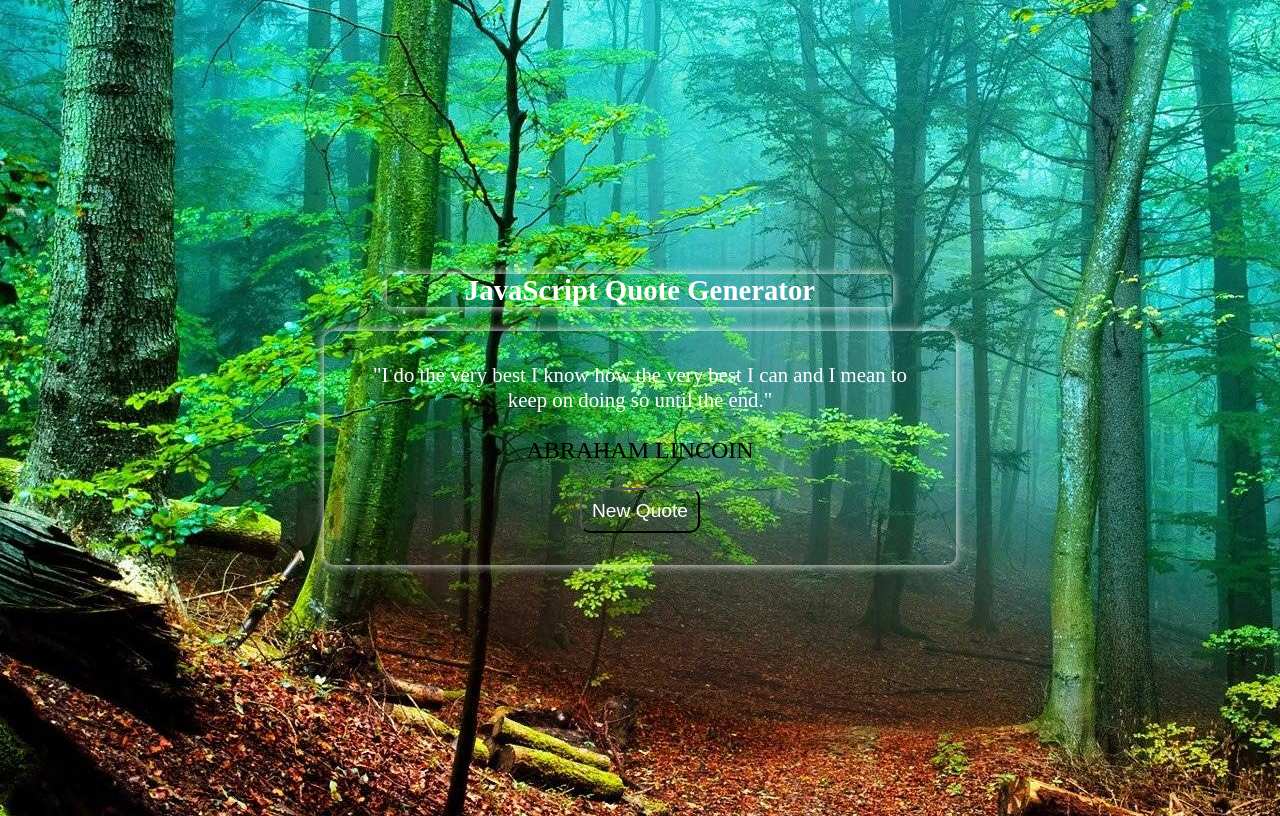
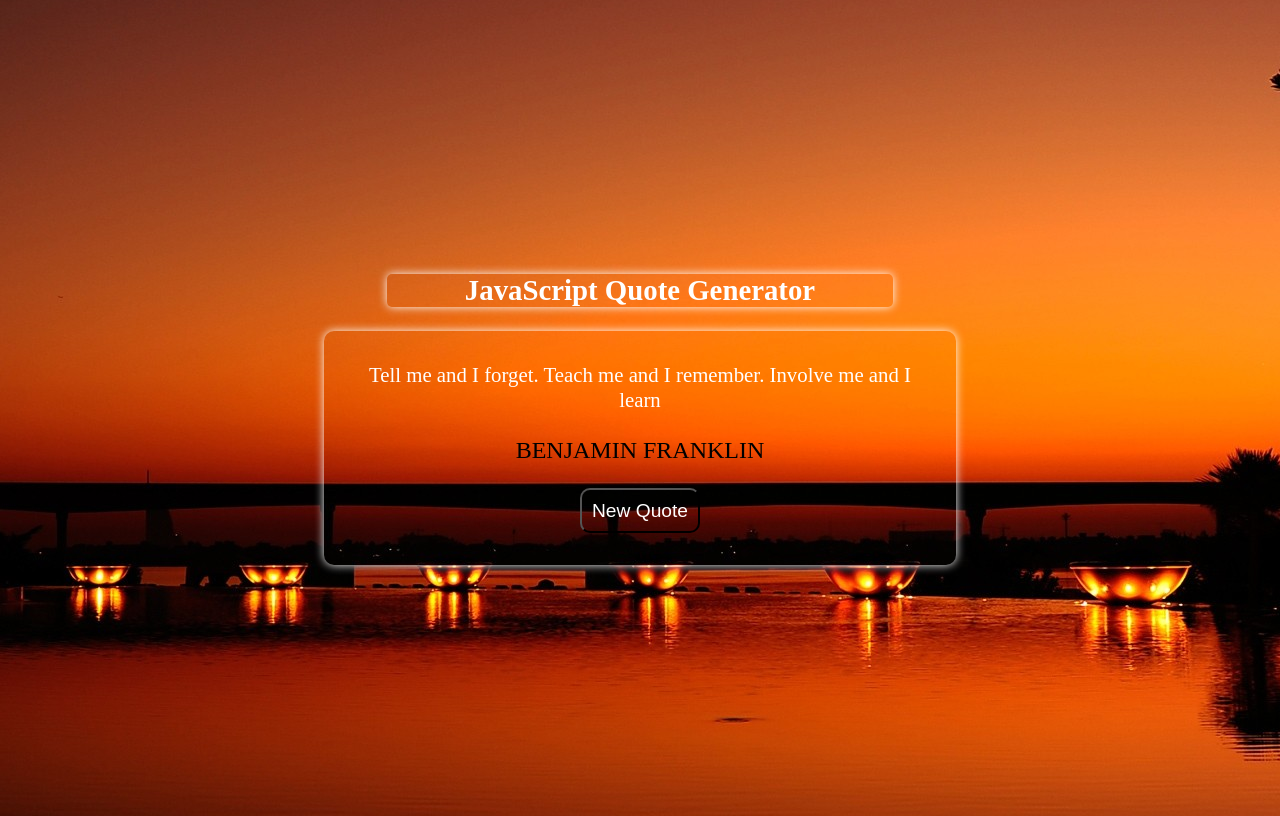
Before and after one commit to Ben-Mk/Quote-generator, a plain HTML site: page index.html in a window 1280 px wide. Both pictures are taken after a click on the button "New Quote". Drawn offline with Linux system fonts and the light colour scheme.

Commit message:
Js added

```diff
--- a/app.js
+++ b/app.js
@@ -0,0 +1,28 @@
+let btn = document.querySelector('#new-quote');
+let quote = document.querySelector('.quote');
+let person = document.querySelector('.person');
+
+const quotes = [
+    {
+        quote: "The best way to find yourself is to lose yourself in the service of others",
+        person: "Mahatma Gandhi"
+    },{
+        quote: "If you want to live happy life, tie to a goal, not to people or things",
+        person: "Albert Einstein"
+    },{
+        quote: "At his best, man is the noblest of all animals; separated from law and justice he is the worst",
+        person: "Aristotle"
+    },{
+        quote: "Your time is limited, so don't waste it living someone else's life",
+        person: "Steve Jobs"
+    },{
+        quote: "Tell me and I forget. Teach me and I remember. Involve me and I learn",
+        person: "Benjamin Franklin"
+    }
+]
+
+btn.addEventListener('click', () => {
+    let random = Math.floor(Math.random() * quotes.length);
+    quote.innerText = quotes[random].quote;
+    person.innerText = quotes[random].person;
+})
--- a/index.html
+++ b/index.html
@@ -4,7 +4,7 @@
     <meta charset="UTF-8" />
     <meta name="viewport" content="width=device-width, initial-scale=1.0" />
     <link rel="stylesheet" href="style.css" />
-    <script src="app.js"></script>
+    <script src="app.js" defer></script>
     <title>Quote Generator</title>
   </head>
   <body>
--- a/style.css
+++ b/style.css
@@ -3,7 +3,7 @@ body {
   justify-content: center;
   align-items: center;
   height: 100vh;
-  background-image: url("img/vjaSDB8.jpg");
+  background-image: url("img/Cool-Windows-8-Nature-Wallpaper-Hd-1080p-20-In-hd-wallpapers-for-windows-with-Windows-8-Nature-Wallpaper-Hd-1080p.jpg");
   object-fit: contain;
   background-repeat: no-repeat;
   background-position: center;
```
